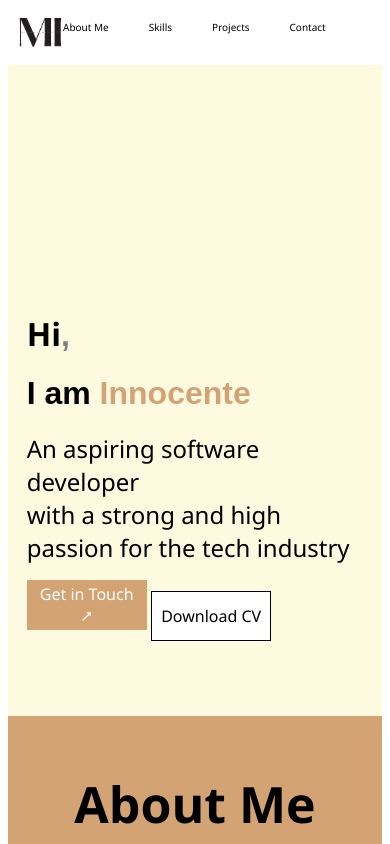
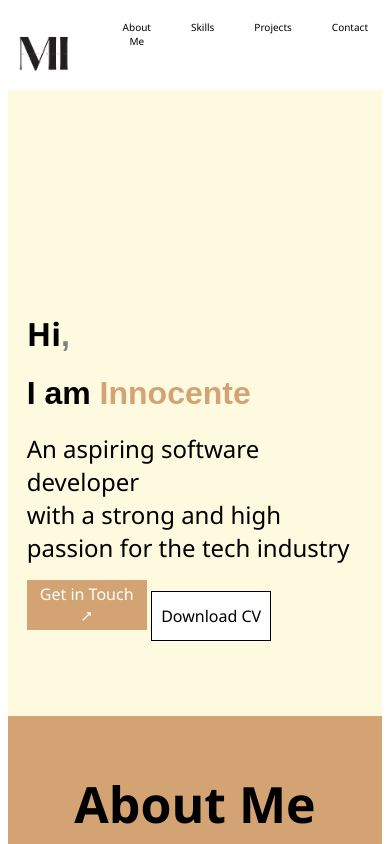
Before and after one commit to innocentemutabazi/Portofolio, a plain HTML site: page index.html in a window 390 px wide. Shown: the top 844 px of the page. Drawn offline with Linux system fonts and the light colour scheme.

Commit message:
updated css

```diff
--- a/portofolio.css
+++ b/portofolio.css
@@ -459,6 +459,13 @@ body {
   .button2 {
     width: 120px;
     font-size: medium;
+}
+}
+@media  screen and (max-width: 420px) {
+  .headerlogo{
+   width: 50%;
+   height: auto;
+   margin-top: 18px;
+  }
 
 }
-  }
```
Lines whose indentation alone changed are shown as unchanged.
